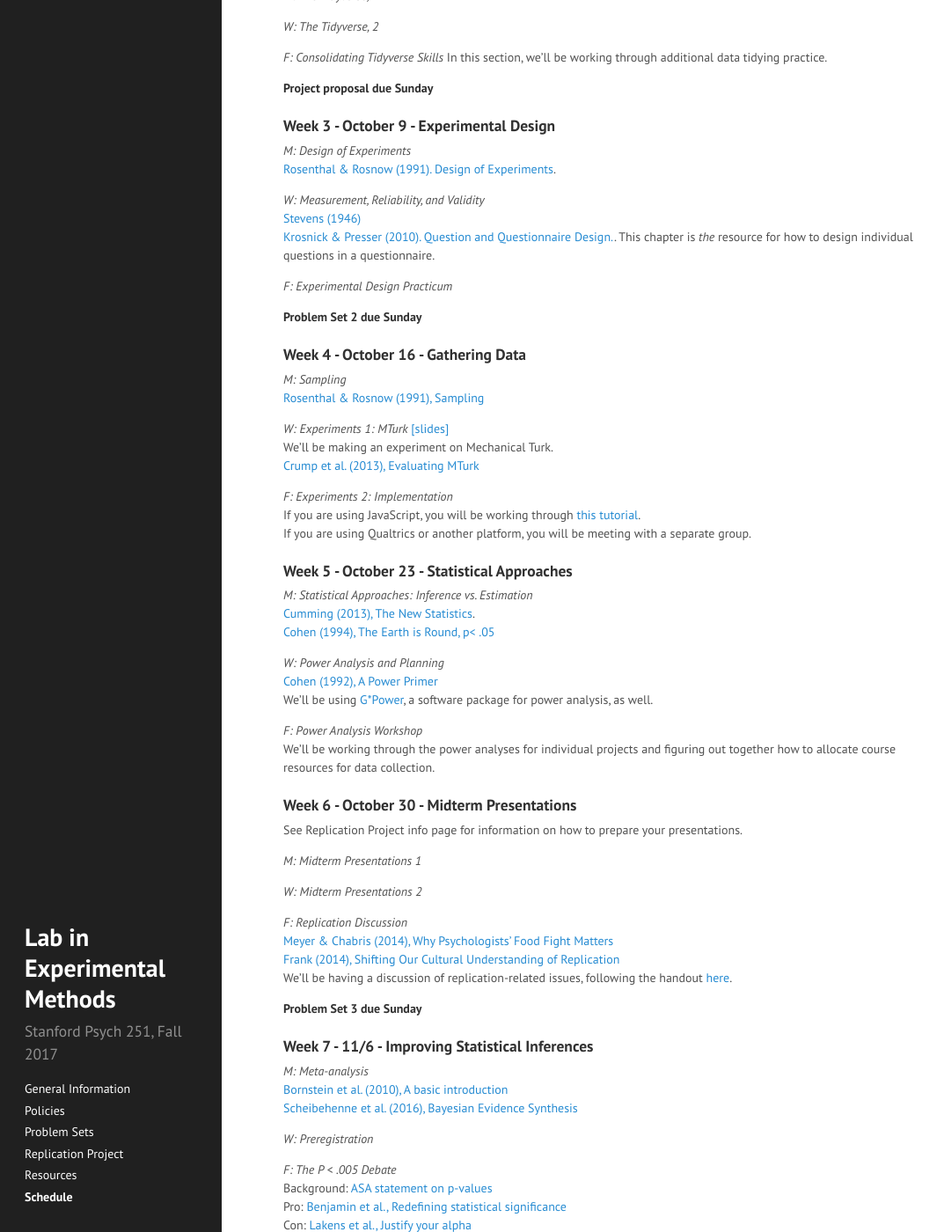
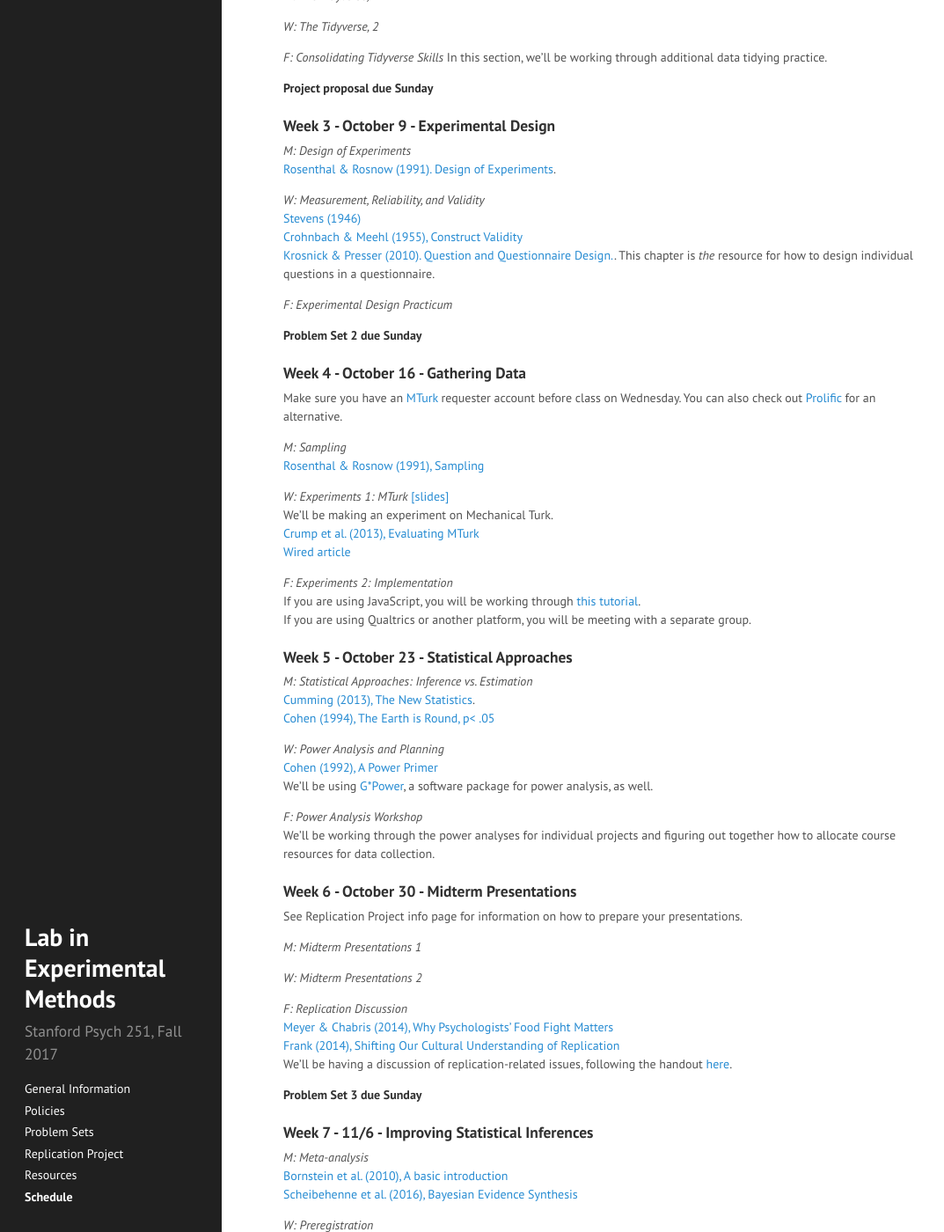
Before and after one commit to psych251/old_website, a Jekyll site: the page built from schedule.md, in a window 1280 px wide and 1400 px high, scrolled down 556 px. Shown: the whole window at 88% size, without its empty margins (0-1073 px from the left). Built offline with Jekyll 4.4.1, drawn with Linux system fonts in a browser that asks for light colours.

Commit message:
remove CNAM, alter schedule

```diff
--- a/CNAME
+++ /dev/null
@@ -1 +0,0 @@
-psych251.github.io
--- a/schedule.md
+++ b/schedule.md
@@ -41,6 +41,7 @@ In this section, we'll be working through additional data tidying practice.
 
 *W: Measurement, Reliability, and Validity*\\
 [Stevens (1946)](https://drive.google.com/open?id=0B49TdRlL2Z3EWnA0SU1VZHJpeW8&authuser=0)\\
+[Crohnbach & Meehl (1955), Construct Validity](https://marces.org/EDMS623/Cronbach%20LJ%20&%20Meehl%20PE%20(1955)%20Construct%20validity%20in%20psychological%20tests.pdf)\\
 [Krosnick & Presser (2010). Question and Questionnaire Design.](http://old-classes.design4complexity.com/7702-F13/survey-interviews/2010%20Handbook%20of%20Survey%20Research.pdf). This chapter is *the* resource for how to design individual questions in a questionnaire.
 
 *F: Experimental Design Practicum*
@@ -48,13 +49,15 @@ In this section, we'll be working through additional data tidying practice.
 **Problem Set 2 due Sunday**
 
 ### Week 4 - October 16 - Gathering Data
+Make sure you have an [MTurk](http://www.mturk.com) requester account before class on Wednesday. You can also check out [Prolific](https://www.prolific.ac/) for an alternative.
 
 *M: Sampling*\\
 [Rosenthal & Rosnow (1991), Sampling](https://drive.google.com/open?id=0B49TdRlL2Z3Ec1FSbExxYmhJTGs&authuser=0)
 
 *W: Experiments 1: MTurk* [[slides]](https://drive.google.com/file/d/0B49TdRlL2Z3EdDRlVDhlSVViZ28/view)\\
 We'll be making an experiment on Mechanical Turk.\\
-[Crump et al. (2013), Evaluating MTurk](http://www.plosone.org/article/info%3Adoi%2F10.1371%2Fjournal.pone.0057410)
+[Crump et al. (2013), Evaluating MTurk](http://www.plosone.org/article/info%3Adoi%2F10.1371%2Fjournal.pone.0057410)\\
+[Wired article](https://www.wired.com/story/amazons-turker-crowd-has-had-enough/)
 
 *F: Experiments 2: Implementation*\\
 If you are using JavaScript, you will be working through [this tutorial](https://docs.google.com/document/d/1adPa6r9duTVJesTIoEhvcyCDbHPPPzkIQ4tq01WEJ4s/pub).\\
@@ -113,7 +116,7 @@ Some useful background on authorship: [Fine & Kurdeck (1993), Authorship](https:
 
 *M: Ethics Discussion, 1*
 
-*W: Ethics Discussion, 2*\\
+*W: Ethics Discussion, 2*
 
 *F: Project troubleshooting in class*
 
```
